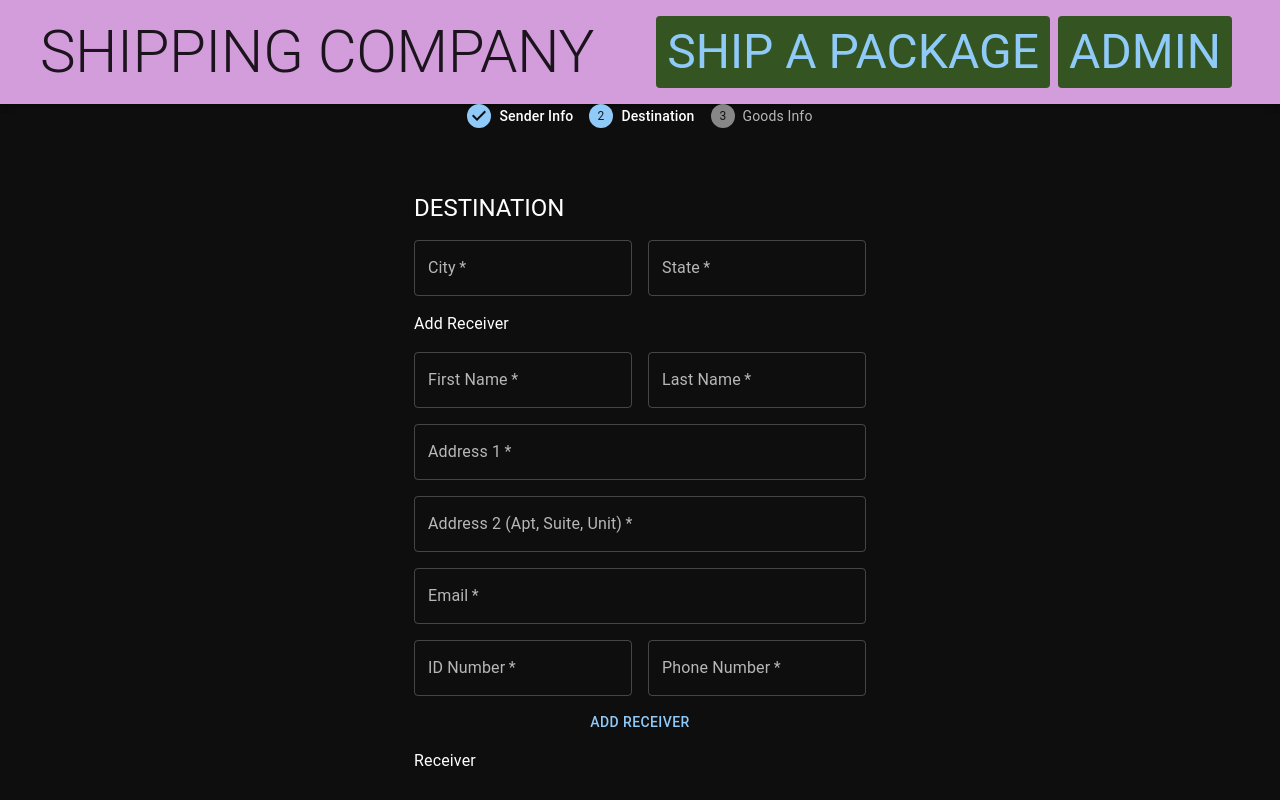
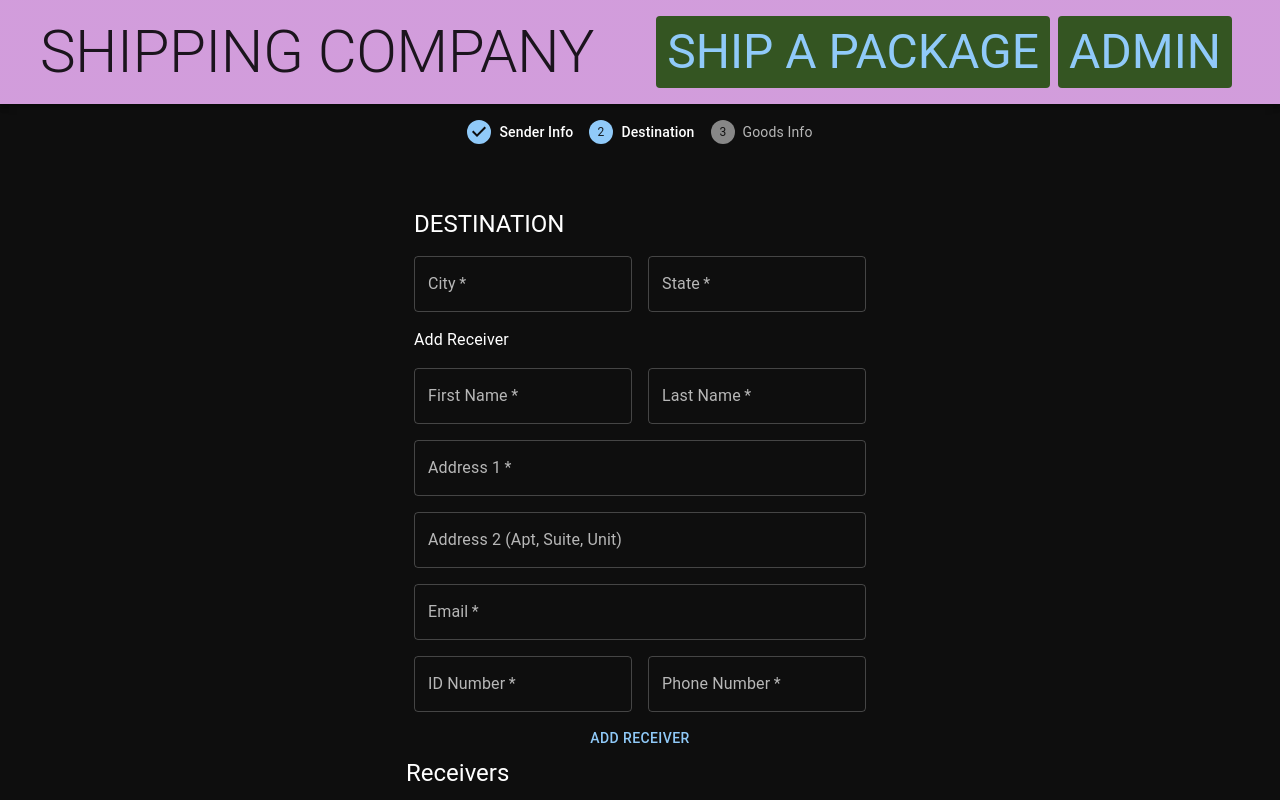
Before and after one commit to Zeerocious/LogisticsDemo, a React (Create React App) app: page /shipping in a window 1280 px wide. Both pictures are taken after a click on the button "NEXT". Built offline with nearby package versions, Linux system fonts and the light colour scheme.

Commit message:
proped up the destination so the data is saved in the parent shipping

```diff
--- a/src/Destination.js
+++ b/src/Destination.js
@@ -1,19 +1,18 @@
 import { v4 as uuidv4 } from "uuid";
-import SimpleBar from "simplebar-react";
 import { Button, Box, TextField, Typography } from "@mui/material";
-import React, { useState } from "react";
+import React from "react";
 
-export default function Destination() {
-  const [contact, setContact] = useState({
-    firstName: "",
-    lastName: "",
-    address: "",
-    address2: "",
-    idNumber: "",
-    email: "",
-    phoneNumber: "",
-  });
-  const [contacts, setContacts] = useState([]);
+export default function Destination(props) {
+  const {
+    city,
+    setCity,
+    state,
+    setState,
+    contact,
+    contacts,
+    setContact,
+    setContacts,
+  } = props;
 
   const addContact = (e) => {
     e.preventDefault();
@@ -57,7 +56,6 @@ export default function Destination() {
     setContacts((contacts) => contacts.filter((_, i) => i !== index));
   };
   return (
-
     <Box
       sx={{
         display: "flex",
@@ -79,13 +77,30 @@ export default function Destination() {
         <Typography sx={{ m: 1 }} variant="h5">
           DESTINATION
         </Typography>
+
         <Box
           sx={{
             display: "flex",
           }}
         >
-            <TextField sx={{ m: 1 }} required label="City" />
-            <TextField sx={{ m: 1 }} required label="State" />
+          <TextField
+            sx={{ m: 1 }}
+            onChange={(e) => {
+              setCity(e.target.value);
+            }}
+            required
+            label="City"
+            defaultValue={city}
+          />
+          <TextField
+            sx={{ m: 1 }}
+            onChange={(e) => {
+              setState(e.target.value);
+            }}
+            required
+            label="State"
+            defaultValue={state}
+          />
         </Box>
         <Box sx={{ display: "flex", flexDirection: "column" }}>
           <Typography sx={{ m: 1 }} variant="h7">
@@ -98,7 +113,6 @@ export default function Destination() {
           >
             <TextField
               onChange={(e) => {
-                  console.log(e);
                 setContact((contact) => ({
                   ...contact,
                   firstName: e.target.value,
@@ -107,6 +121,7 @@ export default function Destination() {
               sx={{ m: 1 }}
               required
               label="First Name"
+              defaultValue={contact.firstName}
             />
             <TextField
               onChange={(e) =>
@@ -118,6 +133,7 @@ export default function Destination() {
               sx={{ m: 1 }}
               required
               label="Last Name"
+              defaultValue={contact.lastName}
             />
           </Box>
           <TextField
@@ -130,6 +146,7 @@ export default function Destination() {
             sx={{ m: 1 }}
             required
             label="Address 1"
+            defaultValue={contact.address}
           />
           <TextField
             onChange={(e) =>
@@ -139,8 +156,8 @@ export default function Destination() {
               }))
             }
             sx={{ m: 1 }}
-              required
             label="Address 2 (Apt, Suite, Unit)"
+            defaultValue={contact.address2}
           />
           <TextField
             onChange={(e) =>
@@ -152,6 +169,7 @@ export default function Destination() {
             sx={{ m: 1 }}
             required
             label="Email"
+            defaultValue={contact.email}
           />
           <Box
             sx={{
@@ -168,6 +186,7 @@ export default function Destination() {
               sx={{ m: 1 }}
               required
               label="ID Number"
+              defaultValue={contact.idNumber}
             />
             <TextField
               onChange={(e) =>
@@ -179,13 +198,15 @@ export default function Destination() {
               sx={{ m: 1 }}
               required
               label="Phone Number"
+              defaultValue={contact.phoneNumber}
             />
           </Box>
           <Button onClick={addContact}>Add Receiver</Button>
         </Box>
-          <Typography sx={{ m: 1 }} variant="h7">
-            Receiver
+        <Typography sx={{ fontFamily: "roboto" }} variant="h5">
+          Receivers
         </Typography>
+
         <Box>
           {contacts.map((contact, index) => {
             return (
--- a/src/Shipping.js
+++ b/src/Shipping.js
@@ -1,4 +1,4 @@
-import * as React from "react";
+import React, { useState } from "react";
 import {
   Button,
   Box,
@@ -9,27 +9,45 @@ import {
 import SenderInfo from "./SenderInfo";
 import GoodsInfo from "./GoodsInfo";
 import Destination from "./Destination";
+import SimpleBar from "simplebar-react";
 
 const steps = ["Sender Info", "Destination", "Goods Info"];
 
+
 export default function Shipping() {
+  const [city, setCity] = useState()
+  const [state, setState] = useState()
+  const [contact, setContact] = useState({
+    firstName: "",
+    lastName: "",
+    address: "",
+    address2: "",
+    idNumber: "",
+    email: "",
+    phoneNumber: "",
+  });
+  const [contacts, setContacts] = useState([]);
+
   const [activeStep, setActiveStep] = React.useState(0);
 
   const handleNext = () => {
+
     setActiveStep((prevActiveStep) => prevActiveStep + 1);
   };
 
   const handleBack = () => {
     setActiveStep((prevActiveStep) => prevActiveStep - 1);
   };
+  console.log(city, state)
   return (
+    <SimpleBar style={{ height: "100%", minHeight: 0 }}>
       <Box
         sx={{
           display: "flex",
           flexDirection: "column",
           alignItems: "center",
           justifyContent: "center",
-        height: "100%",
+          m: 2,
         }}
       >
         <Stepper activeStep={activeStep}>
@@ -44,58 +62,38 @@ export default function Shipping() {
         {activeStep === 0 ? (
           <>
             <SenderInfo />
-        <Box sx={{ display: 'flex', flexDirection: 'row', pt: 2 }}>
-            <Button
-              color="inherit"
-              disabled={activeStep === 0}
-              onClick={handleBack}
-              sx={{ mr: 1 }}
-            >
+            <Box sx={{ display: "flex", flexDirection: "row", pt: 2 }}>
+              <Button color="inherit" disabled={activeStep === 0} onClick={handleBack} sx={{ mr: 1 }}>
                 Back
               </Button>
 
-            <Button onClick={handleNext}>
-              {activeStep === steps.length - 1 ? 'Finish' : 'Next'}
-            </Button>
+              <Button onClick={handleNext}>{activeStep === steps.length - 1 ? "Finish" : "Next"}</Button>
             </Box>
           </>
         ) : activeStep === 1 ? (
           <>
-        <Destination />
-        <Box sx={{ display: 'flex', flexDirection: 'row', pt: 2 }}>
-            <Button
-              color="inherit"
-              disabled={activeStep === 0}
-              onClick={handleBack}
-              sx={{ mr: 1 }}
-            >
+            <Destination city={city} setCity={setCity} state={state} setState={setState} contact={contact} contacts={contacts} setContact={setContact} setContacts={setContacts} />
+            <Box sx={{ display: "flex", flexDirection: "row", pt: 2 }}>
+              <Button color="inherit" disabled={activeStep === 0} onClick={handleBack} sx={{ mr: 1 }}>
                 Back
               </Button>
 
-            <Button onClick={handleNext}>
-              {activeStep === steps.length - 1 ? 'Finish' : 'Next'}
-            </Button>
+              <Button onClick={handleNext}>{activeStep === steps.length - 1 ? "Finish" : "Next"}</Button>
             </Box>
           </>
         ) : (
           <>
             <GoodsInfo />
-        <Box sx={{ display: 'flex', flexDirection: 'row', pt: 2 }}>
-            <Button
-              color="inherit"
-              disabled={activeStep === 0}
-              onClick={handleBack}
-              sx={{ mr: 1 }}
-            >
+            <Box sx={{ display: "flex", flexDirection: "row", pt: 2 }}>
+              <Button color="inherit" disabled={activeStep === 0} onClick={handleBack} sx={{ mr: 1 }}>
                 Back
               </Button>
 
-            <Button onClick={handleNext}>
-              {activeStep === steps.length - 1 ? 'Finish' : 'Next'}
-            </Button>
+              <Button onClick={handleNext}>{activeStep === steps.length - 1 ? "Finish" : "Next"}</Button>
             </Box>
           </>
         )}
       </Box>
+    </SimpleBar>
   );
 }
```
Lines whose indentation alone changed are shown as unchanged.
